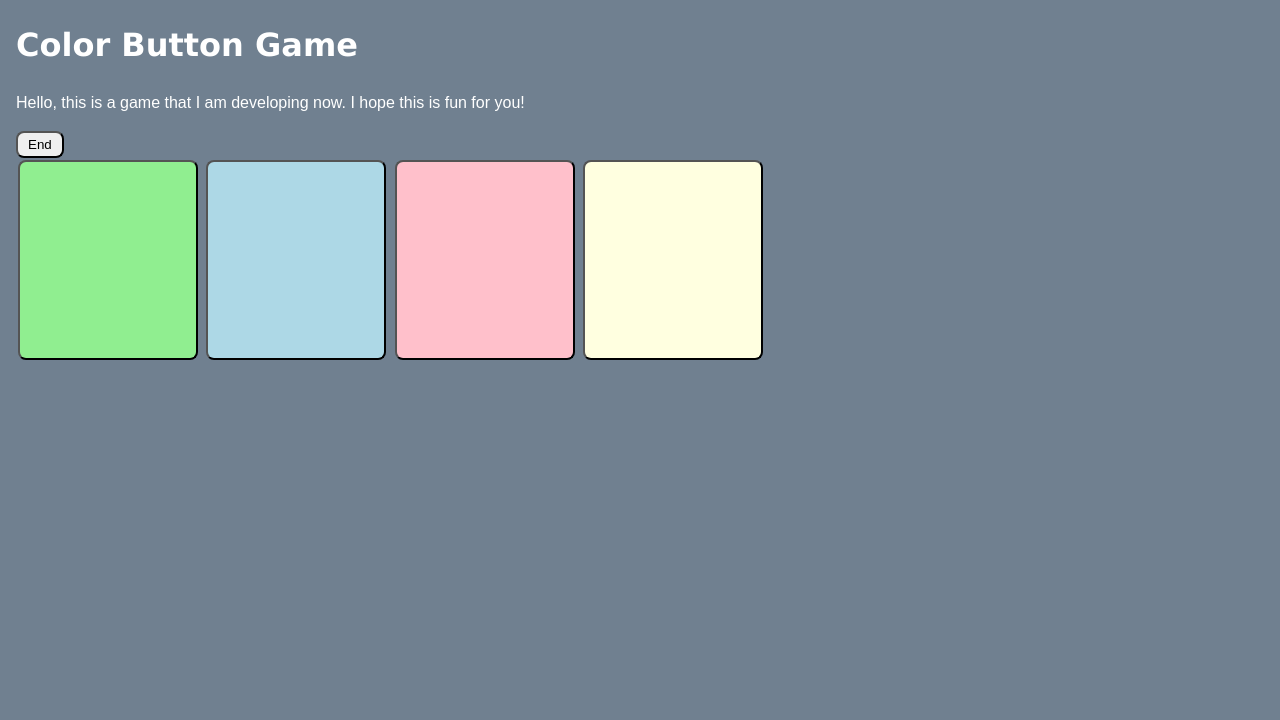
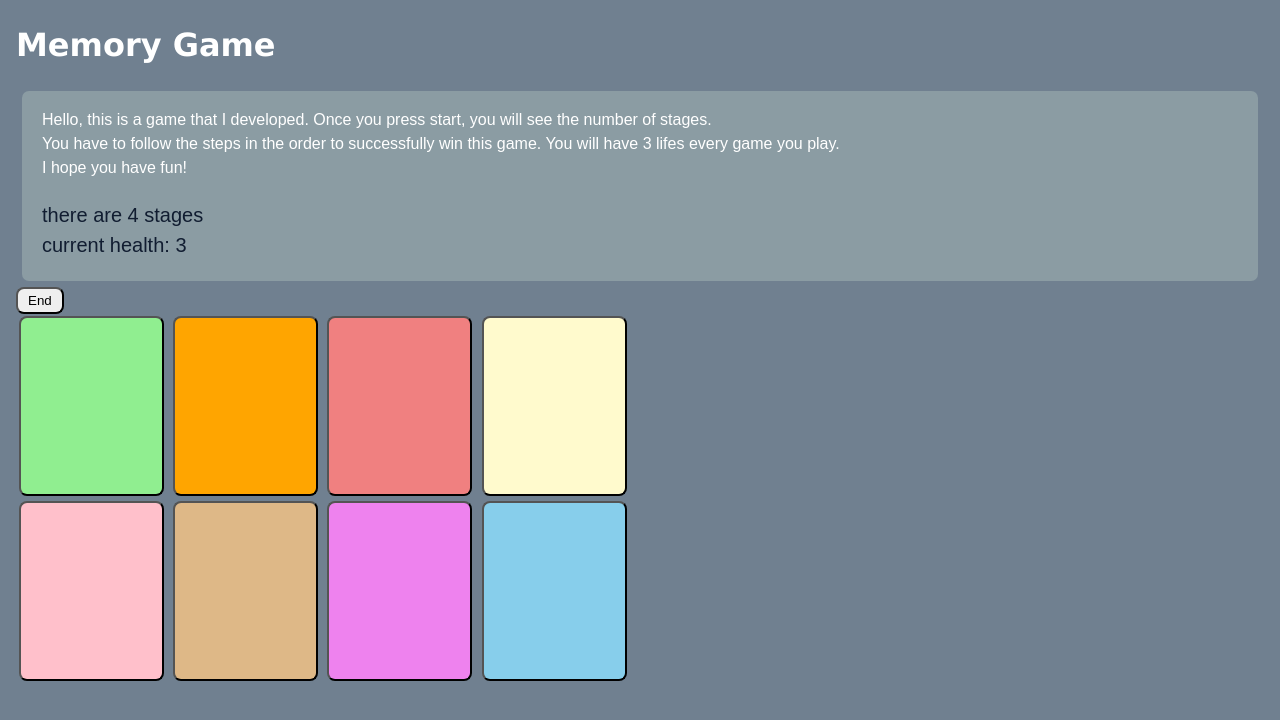
Before and after one commit to jaejin0/codepath-prework, a plain HTML site: page index.html in a window 1280 px wide. Both pictures are taken after a click on the button "Start". Drawn offline with Linux system fonts and the light colour scheme.

Commit message:
🛰️🎂 Updated with Glitch

```diff
--- a/index.html
+++ b/index.html
@@ -16,11 +16,28 @@
   <body>
     <!-- this is the start of content -->
     <h1>
-      Color Button Game
+      Memory Game
     </h1>
-    <p>
-      Hello, this is a game that I am developing now. I hope this is fun for you!
-    </p>
+    <div class="lightGray">
+      <p>
+        Hello, this is a game that I developed. Once you press start, you will see the number of stages. <br>
+        You have to follow the steps in the order to successfully win this game. You will have 3 lifes every game you play. <br>
+        I hope you have fun!
+      </p>
+      <div class="gameData">
+        <p>
+          <div id="stage0">number of stages varies from 3 to 5</div>
+          <div id="stage3" class="hidden">there are 3 stages</div>
+          <div id="stage4" class="hidden">there are 4 stages</div>
+          <div id="stage5" class="hidden">there are 5 stages</div>
+
+          <div id="life3">current health: 3</div>
+          <div id="life2" class="hidden">current health: 2</div>
+          <div id="life1" class="hidden">current health: 1</div>
+          <div id="life0" class="hidden">current health: 0</div>
+        </p>
+      </div>
+    </div>
     <button id="startBtn" onclick="startGame()">
       Start
     </button>
@@ -32,7 +49,11 @@
       <button id="button1" onclick="guess(1)" onmousedown="startTone(1)" onmouseup="stopTone()"></button>
       <button id="button2" onclick="guess(2)" onmousedown="startTone(2)" onmouseup="stopTone()"></button>
       <button id="button3" onclick="guess(3)" onmousedown="startTone(3)" onmouseup="stopTone()"></button>
-      <button id="button4" onclick="guess(4)" onmousedown="startTone(4)" onmouseup="stopTone()"></button>
+      <button id="button4" onclick="guess(4)" onmousedown="startTone(4)" onmouseup="stopTone()"></button><br>
+      <button id="button5" onclick="guess(5)" onmousedown="startTone(5)" onmouseup="stopTone()"></button>
+      <button id="button6" onclick="guess(6)" onmousedown="startTone(6)" onmouseup="stopTone()"></button>
+      <button id="button7" onclick="guess(7)" onmousedown="startTone(7)" onmouseup="stopTone()"></button>
+      <button id="button8" onclick="guess(8)" onmousedown="startTone(8)" onmouseup="stopTone()"></button>
     </div>
   </body>
 </html>
--- a/script.js
+++ b/script.js
@@ -1,19 +1,61 @@
 //global constants
-const clueHoldTime = 1000; //how long to hold each clue's light/sound
-const cluePauseTime = 333; //how long to pause in between clues
 const nextClueWaitTime = 1000; //how long to wait before starting playback of the clue sequence
-
+const maxHealth = 3;
 
 //global variables
-var pattern = [2, 4, 4, 3, 1, 2, 3, 2];
 var progress = 0;
 var gamePlaying = false;
 var tonePlaying = false;
 var volume = 0.5;
 var guessCounter = 0;
+var timeStart;
+var timeEnd;
+
+//implemented variables
+var pattern = []; //empty array
+var clueHoldTime = 1000; //how long to hold each clue's light/sound
+var cluePauseTime = 333; //how long to pause in between clues
+var health = maxHealth;
+var numStage = Math.floor(Math.random() * 3) + 3;
+
+function changeStage() {
+  switch (numStage) {
+      case 3:
+        document.getElementById("stage0").classList.add("hidden");
+        document.getElementById("stage3").classList.remove("hidden");
+        break;
+      case 4:
+        document.getElementById("stage0").classList.add("hidden");
+        document.getElementById("stage4").classList.remove("hidden");
+        break;
+      case 5:
+        document.getElementById("stage0").classList.add("hidden");
+        document.getElementById("stage5").classList.remove("hidden");
+        break;
+  }
+}
+
+function speedUp() {
+  clueHoldTime = (clueHoldTime / 2) + 50;
+  cluePauseTime = cluePauseTime - 10;
+}
 
 function startGame() {
+  numStage = Math.floor(Math.random() * 3) + 3; //different number of stages
+  changeStage(numStage); //showing the number of stage on webpage
+  patternGeneration(); //different pattern every game
+
+  health = maxHealth; //resetting health as we start
+  document.getElementById("life0").classList.add("hidden");
+  document.getElementById("life1").classList.add("hidden");
+  document.getElementById("life2").classList.add("hidden");
+  document.getElementById("life3").classList.remove("hidden");
+
+  //resetting values
+  clueHoldTime = 1000;
+  cluePauseTime = 333;
   progress = 0;
+
   gamePlaying = true;
   document.getElementById("startBtn").classList.add("hidden");
   document.getElementById("stopBtn").classList.remove("hidden");
@@ -21,6 +63,11 @@ function startGame() {
 }
 
 function stopGame() {
+  document.getElementById("stage3").classList.add("hidden");
+  document.getElementById("stage4").classList.add("hidden");
+  document.getElementById("stage5").classList.add("hidden");
+  document.getElementById("stage0").classList.remove("hidden");
+  clearPattern();
   gamePlaying = false;
   document.getElementById("startBtn").classList.remove("hidden");
   document.getElementById("stopBtn").classList.add("hidden");
@@ -50,6 +97,7 @@ function playClueSequence() {
     delay += clueHoldTime;
     delay += cluePauseTime;
   }
+  timeStart = performance.now();
 }
 
 function loseGame() {
@@ -70,27 +118,73 @@ function guess(btn) {
   else if (btn == pattern[guessCounter]) {
     if (guessCounter == progress) {
       if (progress == pattern.length - 1)
+        //finished final step
         winGame();
       else {
+        //going to next step
         progress++;
+        speedUp();
         playClueSequence();
       }
     }
     else
       guessCounter++;
   }
-  else
-    loseGame();
+  else {
+    //act based on health status
+    switch (health) {
+      case 3:
+        health--;
+        document.getElementById("life3").classList.add("hidden");
+        document.getElementById("life2").classList.remove("hidden");
+        break;
+      case 2:
+        health--;
+        document.getElementById("life2").classList.add("hidden");
+        document.getElementById("life1").classList.remove("hidden");
+        break;
+      case 1:
+        health--;
+        document.getElementById("life1").classList.add("hidden");
+        document.getElementById("life0").classList.remove("hidden");
+        loseGame();
+        break;
+    }
+  }
 }
 
+function patternGeneration() {
+  for (let i = 0; i < numStage; i++) {
+    pattern.push(Math.ceil(Math.random() * 8));
+  }
+}
+function clearPattern() {
+  pattern = [];
+}
+
+
 const freqMap = {
-  1: 261.6,
-  2: 329.6,
-  3: 392,
-  4: 466.2
+  1: 349.228, //F4
+  2: 392, //G4
+  3: 440, //A4
+  4: 466.16, //Bb4
+  5: 523.25, //C5
+  6: 587.33, //D5
+  7: 659.25, //E5
+  8: 698.46, //F5
+  9: 783.99, //G5
+  10: 880.00, //A5
+  11: 932.33, //Bb5
+  12: 1046.50, //C6
+  13: 1174.66, //D6
+  14: 1318.51, //E6
+  15: 1396.91 //F6
 }
 function playTone(btn,len){
-  o.frequency.value = freqMap[btn]
+  //harmony of 1st, 3rd, and 8th
+  o0.frequency.value = freqMap[btn]; //1st note
+  o1.frequency.value = freqMap[btn + 2]; //3rd note
+  o2.frequency.value = freqMap[btn + 7]; //8th note
   g.gain.setTargetAtTime(volume,context.currentTime + 0.05,0.025)
   context.resume()
   tonePlaying = true
@@ -101,7 +195,9 @@ function playTone(btn,len){
 function startTone(btn){
   if(!tonePlaying){
     context.resume()
-    o.frequency.value = freqMap[btn]
+    o0.frequency.value = freqMap[btn];
+    o1.frequency.value = freqMap[btn + 2];
+    o2.frequency.value = freqMap[btn + 7];
     g.gain.setTargetAtTime(volume,context.currentTime + 0.05,0.025)
     context.resume()
     tonePlaying = true
@@ -116,9 +212,16 @@ function stopTone(){
 // Init Sound Synthesizer
 var AudioContext = window.AudioContext || window.webkitAudioContext
 var context = new AudioContext()
-var o = context.createOscillator()
+var o0 = context.createOscillator()
+var o1 = context.createOscillator()
+var o2 = context.createOscillator()
 var g = context.createGain()
 g.connect(context.destination)
 g.gain.setValueAtTime(0,context.currentTime)
-o.connect(g)
-o.start(0)
+//three different sound
+o0.connect(g)
+o1.connect(g)
+o2.connect(g)
+o0.start(0)
+o1.start(0)
+o2.start(0)
--- a/style.css
+++ b/style.css
@@ -29,43 +29,86 @@ button {
 }
 
 #gameButtonArea > button {
-  width:180px;
-  height:200px;
-  margin:2px;
+  width:145px;
+  height:180px;
+  margin:2.5px;
 }
 
 .hidden {
   display: none;
 }
 
+.lightGray {
+  background: rgb(139, 156, 163);
+  margin: 6px;
+  padding: 1px 20px;
+  border-radius: 7px;
+}
+
+.gameData {
+  font-size: 20px;
+  color: rgb(17, 29, 49);
+}
+
+/* buttons on regular status */
 #button1 {
   background: lightgreen;
 }
 #button2 {
-  background: lightblue;
+  background: Orange;
 }
 #button3 {
+  background: LightCoral;
+}
+#button4 {
+  background: LemonChiffon;
+}
+#button5 {
   background: pink;
 }
-#button4 {
-  background: lightyellow;
+#button6 {
+  background: BurlyWood;
+}
+#button7 {
+  background: Violet;
+}
+#button8 {
+  background: SkyBlue;
 }
 
+/* buttons when they are pressed */
 #button1:active, #button1.lit {
-  background: green;
+  background: MediumSeaGreen;
+  border-radius: 75px;
 }
 #button2:active, #button2.lit {
-  background: blue;
+  background: rgb(235, 120, 0);
+  border-radius: 75px;
 }
 #button3:active, #button3.lit {
-  background: red;
+  background: IndianRed;
+  border-radius: 75px;
 }
 #button4:active, #button4.lit {
-  background: yellow;
+  background: Khaki;
+  border-radius: 75px;
 }
-
-
-
+#button5:active, #button5.lit {
+  background: PaleVioletRed;
+  border-radius: 75px;
+}
+#button6:active, #button6.lit {
+  background: Peru;
+  border-radius: 75px;
+}
+#button7:active, #button7.lit {
+  background: MediumOrchid;
+  border-radius: 75px;
+}
+#button8:active, #button8.lit {
+  background: rgb(0, 181, 225);
+  border-radius: 75px;
+}
 
 
 /* images and videos max out at full width */
```
